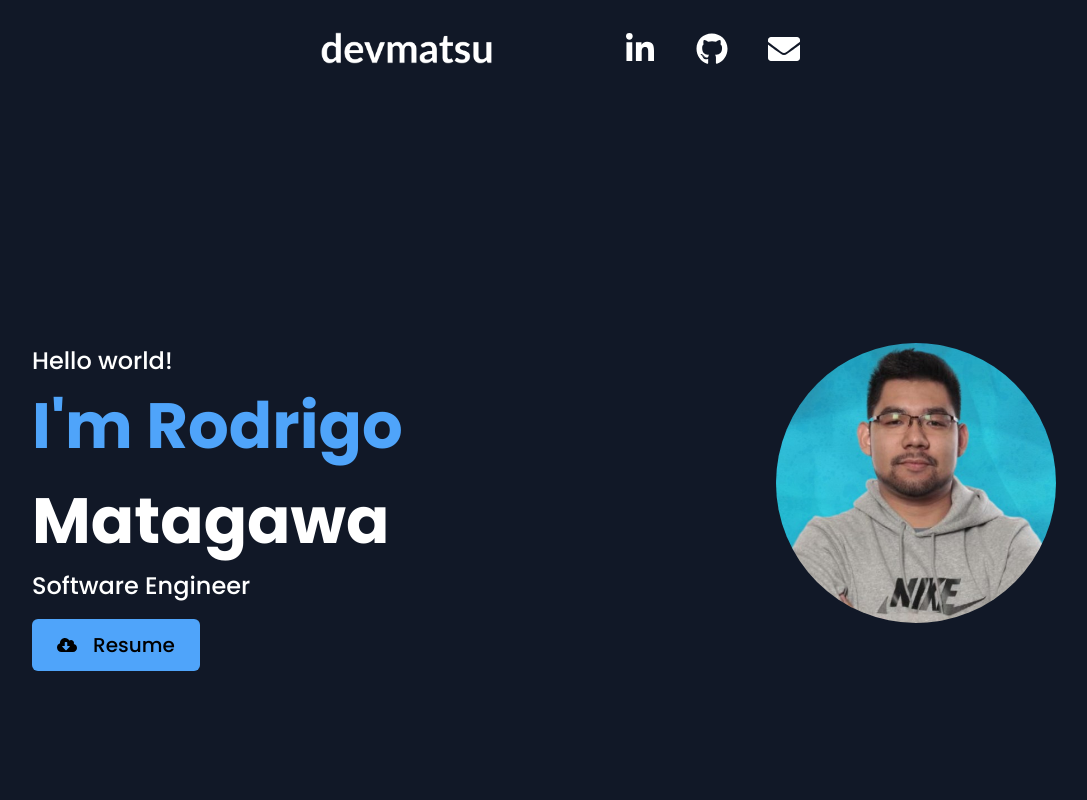
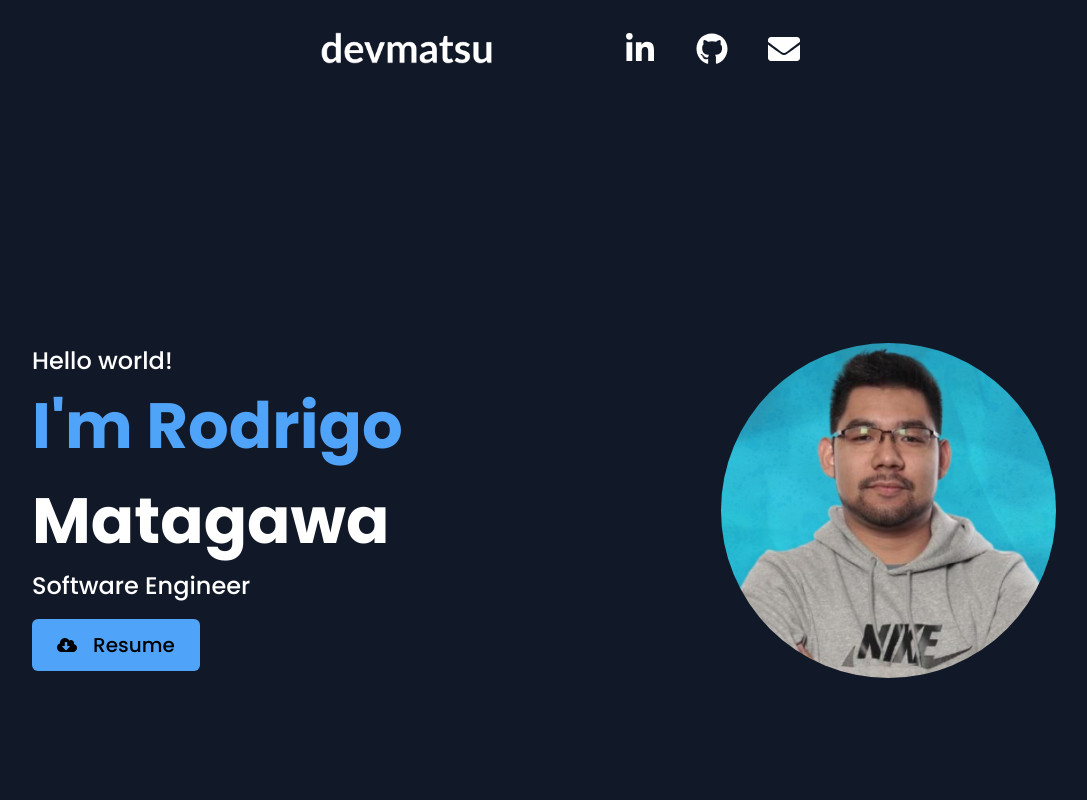
Before and after one commit to devmatsu/personal-portfolio, a React (Vite) app: page / in a window 1280 px wide. Shown: the top 800 px of the page, without its empty margins (80-1167 px from the left). Built offline with nearby package versions, Linux system fonts and the light colour scheme.

Commit message:
Adjust profile photo size

```diff
--- a/src/components/Profile.module.css
+++ b/src/components/Profile.module.css
@@ -52,8 +52,8 @@
 }
 
 .picture img {
-  width: 280px;
-  height: 280px;
+  width: 335px;
+  height: 335px;
   border-radius: 50%;
   overflow: hidden;
 }
```
